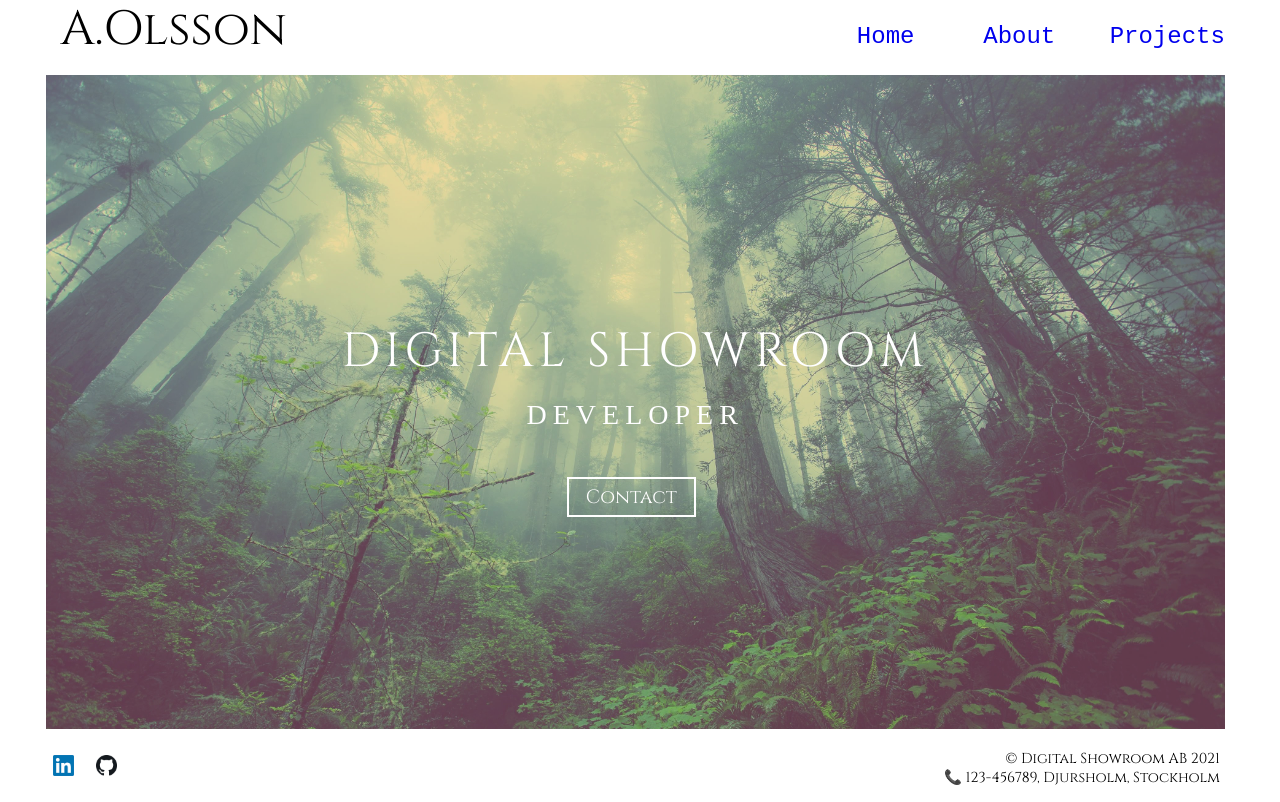
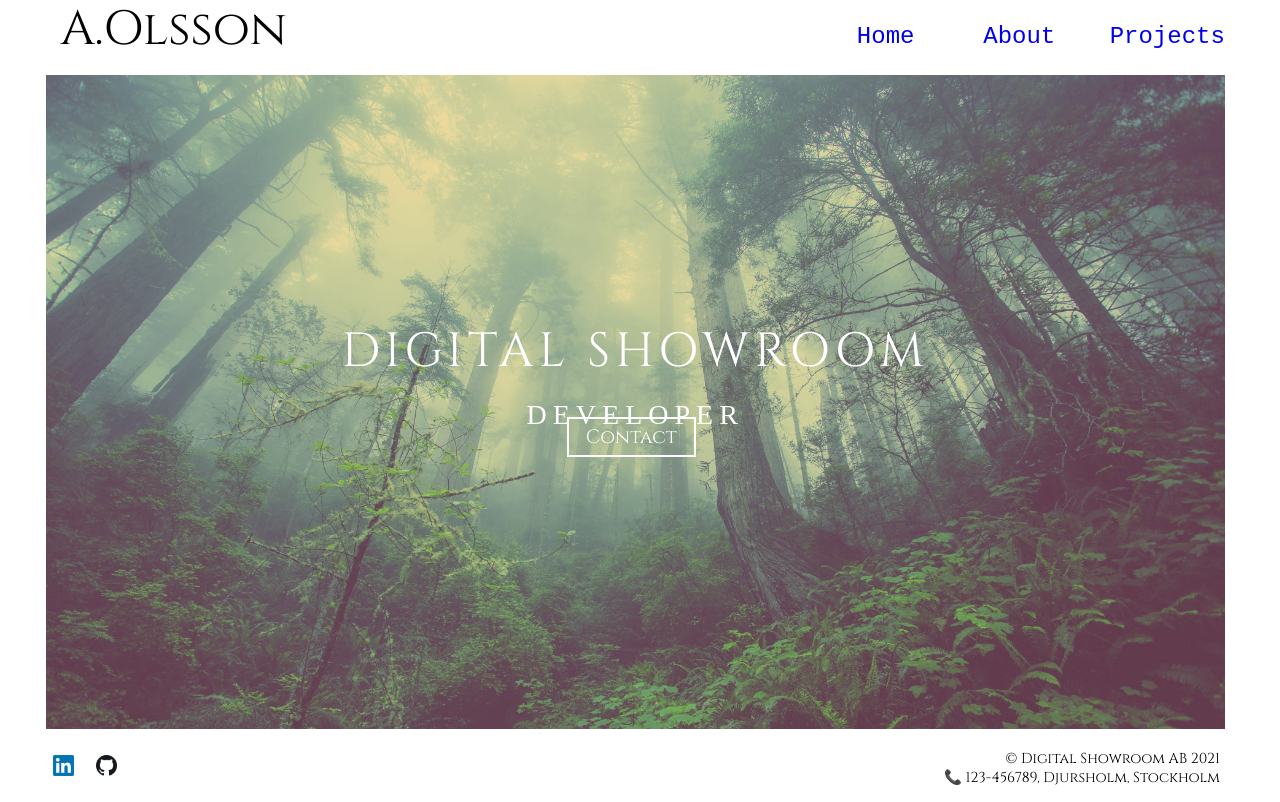
Before and after one commit to LinusNestorson/showroom, a React (Create React App) app: page / in a window 1280 px wide. Built offline with nearby package versions, Linux system fonts and the light colour scheme.

Commit message:
contactButton

```diff
--- a/src/Components_Main/SendEmail/SendEmail.css
+++ b/src/Components_Main/SendEmail/SendEmail.css
@@ -1,24 +1,22 @@
 /* Sets style for the div that contains the contact-button.*/
 .sendContact {
   position: absolute;
-  bottom: 38%;
 }
 
 /* Sets the style on the contact-button*/
 .sendContactButton {
   text-decoration: none;
   margin-left: -3%;
-  margin-bottom: 0%;
   border: solid white 2px;
   background: transparent;
   font-family: "Cinzel", serif;
   font-size: 1.2rem;
   padding: 5px 17px;
-  margin-top: 20px;
   color: white;
   font-weight: 550;
   cursor: pointer;
   z-index: 2;
+  margin-top: 280%;
 }
 
 /* Sets the hover effects on the contact-button*/
```
